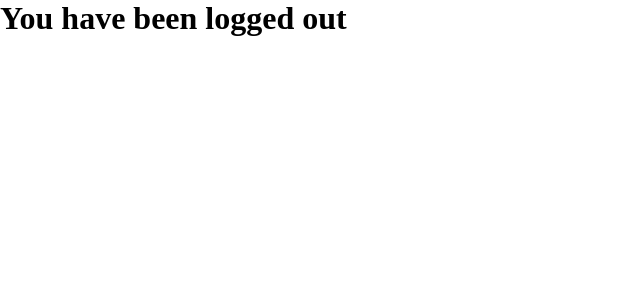
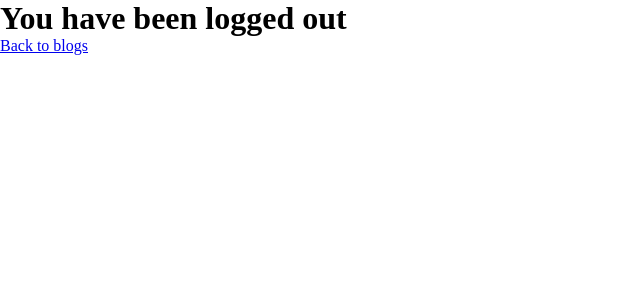
Before and after one commit to dieisabel/proggy, a Django app: page /logout in a window 1280 px wide. Shown: the top 300 px of the page, without its empty margins (0-640 px from the left). Run offline with Django 3.2, Linux system fonts and the light colour scheme.

Commit message:
Ссылка "Обратно" в шаблон выхода из аккаунта

```diff
--- a/backend/accounts/templates/accounts/logout.html
+++ b/backend/accounts/templates/accounts/logout.html
@@ -11,6 +11,7 @@
         <h1>You have been logged out</h1>
     </div>
 
+    <a href="{% url 'blog-blogs' %}">Back to blogs</a>
 </body>
 
 </html>
```
